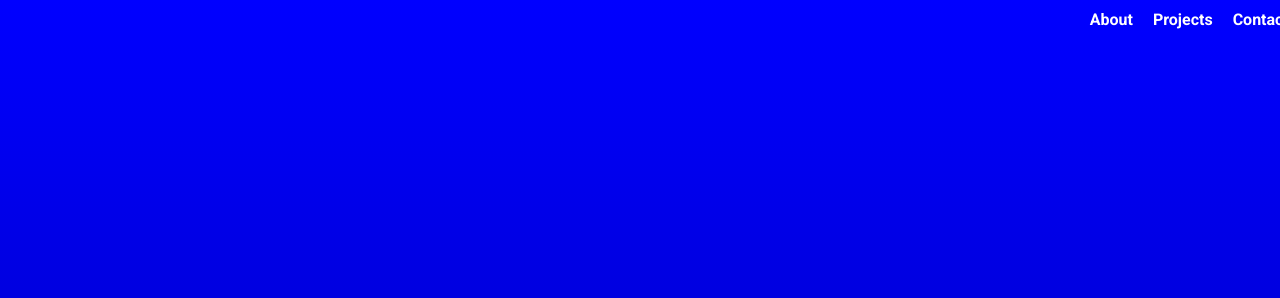
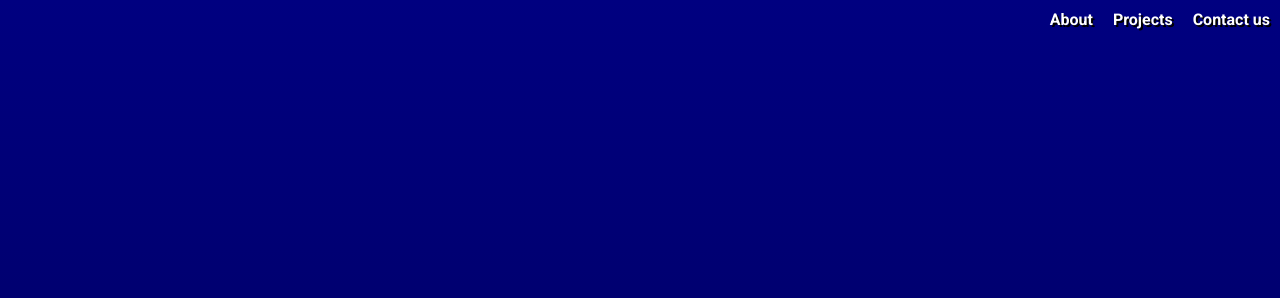
Before and after one commit to sanishchirayath1/portfolio, a plain HTML site: page index.html in a window 1280 px wide. Shown: the top 298 px of the page. Drawn offline with Linux system fonts and the light colour scheme.

Commit message:
nav text shadow and contact section width

```diff
--- a/style.css
+++ b/style.css
@@ -1,11 +1,16 @@
 body {
   margin: 0;
   width: auto;
-  /* min-width: 500px; */
   text-align: center;
   font-family: "Roboto", sans-serif;
   color: white;
-  background-image: linear-gradient(blue, black);
+  background-image: linear-gradient(navy, black);
+  -ms-overflow-style: none; /* IE and Edge */
+  scrollbar-width: none; /* Firefox */
+}
+/* Hide scrollbar for Chrome, Safari and Opera */
+body::-webkit-scrollbar {
+  display: none;
 }
 
 h2,
@@ -38,11 +43,12 @@ header a {
   color: white;
   padding: 10px;
   text-decoration: none;
+  text-shadow: 2px 2px #000;
 }
 
 header a:hover {
   text-decoration: underline;
-  color: black;
+  color: rgb(132, 143, 247);
 }
 
 footer {
@@ -53,7 +59,7 @@ footer {
 .container,
 .wrapper {
   margin: 0 auto;
-  max-width: 1200px;
+  /* max-width: 1200px; */
 }
 
 /* text decoration */
@@ -120,6 +126,7 @@ footer {
 
 .contact {
   padding: 30vh 0;
+  max-width: 800px;
 }
 .contact a,
 .webpages a {
@@ -127,6 +134,12 @@ footer {
   color: white;
   margin: 5px;
   min-width: 60px;
+}
+.contact a {
+  transition: all 0.2s ease-in-out;
+}
+.contact a:hover {
+  transform: scale(1.1);
 }
 
 #projects h2 {
```
